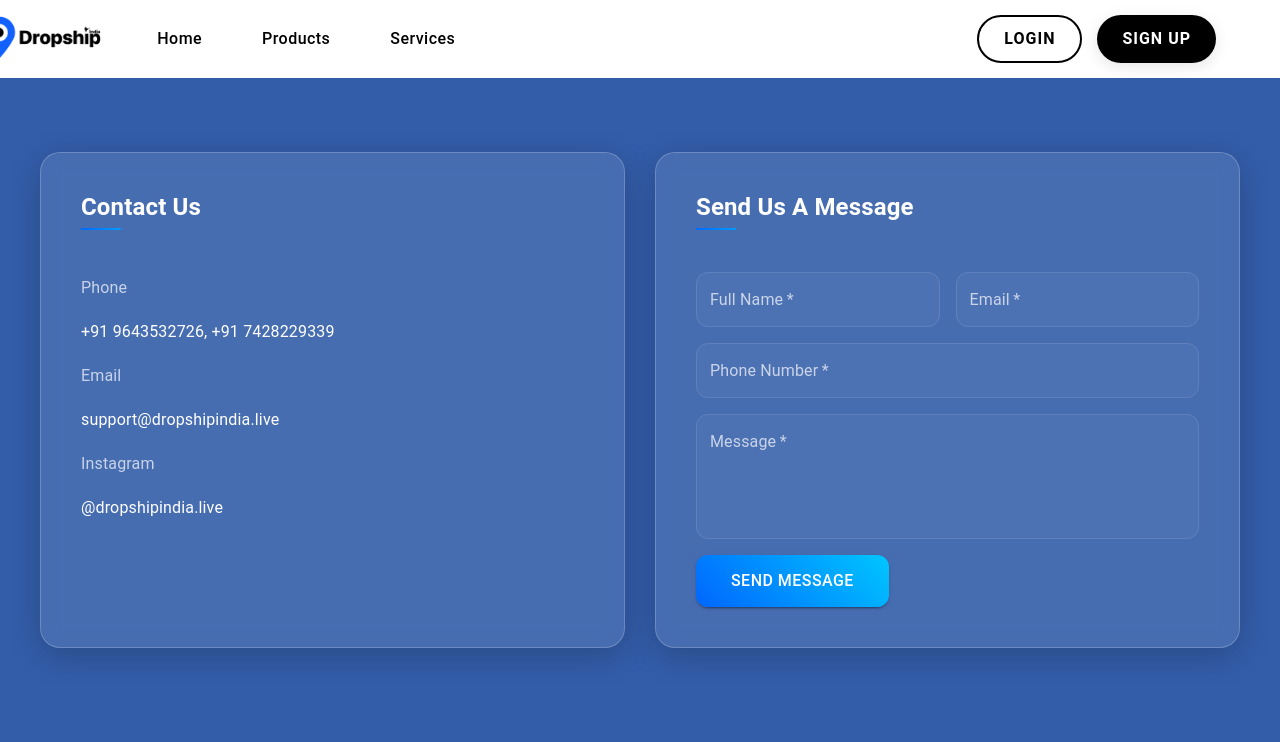
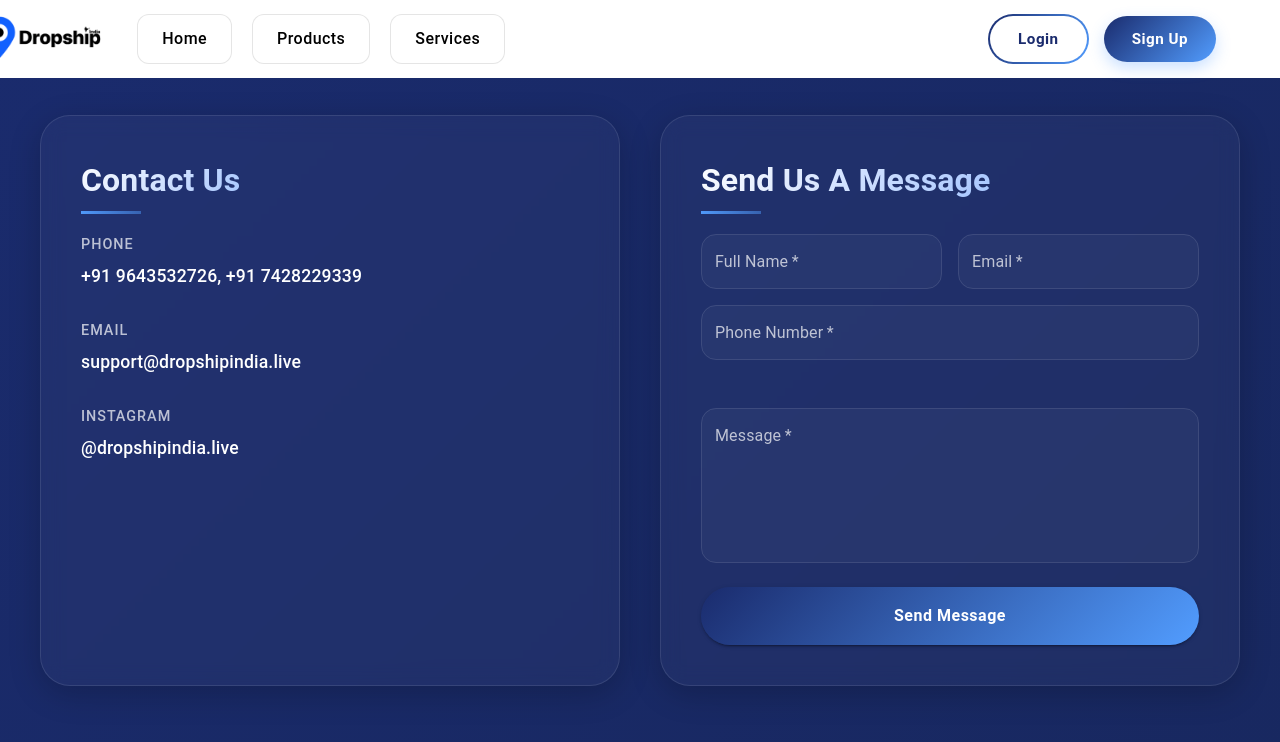
Before and after one commit to prashantcitymall/Dropship-india, a React (Create React App) app: page /contact in a window 1280 px wide. Shown: the top 742 px of the page. Built offline with nearby package versions, Linux system fonts and the light colour scheme.

Commit message:
changes more

```diff
--- a/src/components/AboutAnalytics/AboutAnalytics.js
+++ b/src/components/AboutAnalytics/AboutAnalytics.js
@@ -75,17 +75,20 @@ const ChartContainer = styled.div`
   padding: 12px;
   backdrop-filter: blur(8px);
   border: 1px solid rgba(255, 255, 255, 0.1);
-  height: ${props => props.isMainChart ? '309px' : 'auto'};
+  height: ${props => props.isMainChart ? '309px' : '300px'};
   display: flex;
   flex-direction: column;
 `;
 
 const SmallChartContainer = styled(ChartContainer)`
-  height: 220px;
-  padding: 10px;
+  height: 300px;
+  padding: 20px;
+  display: flex;
+  flex-direction: column;
 
   canvas {
-    max-height: 176px !important;
+    height: 220px !important;
+    width: 100% !important;
   }
 `;
 
@@ -98,7 +101,11 @@ const ChartTitle = styled.h3`
 
 const ChartWrapper = styled.div`
   flex: 1;
+  display: flex;
+  justify-content: center;
+  align-items: center;
   min-height: 0;
+
   canvas {
     max-height: 100% !important;
   }
@@ -107,9 +114,9 @@ const ChartWrapper = styled.div`
 const ChartsGrid = styled.div`
   display: grid;
   grid-template-columns: repeat(3, 1fr);
-  gap: 15px;
+  gap: 20px;
   max-width: 90%;
-  margin: 0 auto;
+  margin: 20px auto;
 
   @media (max-width: 768px) {
     grid-template-columns: 1fr;
@@ -256,12 +263,16 @@ const AboutAnalytics = () => {
 
   const doughnutOptions = {
     responsive: true,
+    maintainAspectRatio: false,
+    cutout: '65%',
     plugins: {
       legend: {
         position: 'right',
+        align: 'center',
         labels: {
           color: 'rgba(255, 255, 255, 0.9)',
           padding: 10,
+          boxWidth: 12,
           font: {
             size: 11
           },
--- a/src/components/Contact/Contact.js
+++ b/src/components/Contact/Contact.js
@@ -1,78 +1,112 @@
 import React, { useState } from 'react';
-import { Box, Grid, TextField, Button, Typography } from '@mui/material';
+import { Box, TextField, Button } from '@mui/material';
 import styled, { keyframes } from 'styled-components';
 
-const gradientAnimation = keyframes`
-  0% {
-    background-position: 0% 50%;
-  }
-  50% {
-    background-position: 100% 50%;
-  }
-  100% {
-    background-position: 0% 50%;
-  }
+const gradientFlow = keyframes`
+  0% { background-position: 0% 50%; }
+  50% { background-position: 100% 50%; }
+  100% { background-position: 0% 50%; }
+`;
+
+const glowAnimation = keyframes`
+  0% { box-shadow: 0 0 5px rgba(82, 157, 255, 0.3), 0 0 10px rgba(82, 157, 255, 0.3); }
+  50% { box-shadow: 0 0 10px rgba(82, 157, 255, 0.5), 0 0 20px rgba(82, 157, 255, 0.5); }
+  100% { box-shadow: 0 0 5px rgba(82, 157, 255, 0.3), 0 0 10px rgba(82, 157, 255, 0.3); }
 `;
 
 const ContactWrapper = styled.section`
   min-height: 100vh;
   padding: 80px 20px;
-  background: #335da9;
+  background: linear-gradient(135deg, #1a2b6d 0%, #182860 100%);
   color: #ffffff;
   display: flex;
   flex-direction: column;
   align-items: center;
   justify-content: center;
+  position: relative;
+  overflow: hidden;
+
+  &::before {
+    content: '';
+    position: absolute;
+    top: 0;
+    left: 0;
+    right: 0;
+    height: 1px;
+    background: linear-gradient(90deg, transparent, rgba(82, 157, 255, 0.3), transparent);
+  }
 `;
 
 const ContactContainer = styled.div`
   width: 100%;
   max-width: 1200px;
-  display: flex;
-  gap: 30px;
+  display: grid;
+  grid-template-columns: 1fr 1fr;
+  gap: 40px;
   margin: 0 auto;
 
   @media (max-width: 768px) {
-    flex-direction: column;
+    grid-template-columns: 1fr;
   }
 `;
 
 const GlassCard = styled.div`
-  background: rgba(255, 255, 255, 0.1);
+  background: rgba(255, 255, 255, 0.03);
   backdrop-filter: blur(10px);
-  border-radius: 20px;
-  border: 1px solid rgba(255, 255, 255, 0.2);
+  border-radius: 30px;
+  border: 1px solid rgba(255, 255, 255, 0.1);
   box-shadow: 0 8px 32px rgba(0, 0, 0, 0.2);
-  transition: all 0.3s ease;
+  transition: all 0.4s cubic-bezier(0.175, 0.885, 0.32, 1.275);
   padding: 40px;
-  flex: 1;
+  position: relative;
+  overflow: hidden;
+
+  &::before {
+    content: '';
+    position: absolute;
+    top: 0;
+    left: -100%;
+    width: 100%;
+    height: 100%;
+    background: linear-gradient(
+      120deg,
+      transparent,
+      rgba(255, 255, 255, 0.1),
+      transparent
+    );
+    transition: 0.8s;
+  }
 
   &:hover {
     transform: translateY(-5px);
-    box-shadow: 0 12px 40px rgba(0, 0, 0, 0.3);
+    border-color: rgba(82, 157, 255, 0.2);
+    animation: ${glowAnimation} 3s infinite;
+
+    &::before {
+      left: 100%;
+    }
   }
 `;
 
-const ContactTitle = styled.h1`
-  font-size: 24px;
-  font-weight: 600;
+const Title = styled.h2`
+  font-size: 2rem;
+  font-weight: 700;
   margin-bottom: 30px;
-  color: #ffffff;
-  white-space: nowrap;
+  background: linear-gradient(135deg, #ffffff 0%, #a5c5ff 100%);
+  -webkit-background-clip: text;
+  -webkit-text-fill-color: transparent;
+  position: relative;
   display: inline-block;
-  font-family: inherit;
-  line-height: 1.2;
-  position: relative;
 
-  &:after {
+  &::after {
     content: '';
     position: absolute;
-    bottom: -8px;
+    bottom: -10px;
     left: 0;
-    width: 40px;
-    height: 2px;
-    background: linear-gradient(90deg, #0066FF, #00C6FF);
-    animation: ${gradientAnimation} 3s ease infinite;
+    width: 60px;
+    height: 3px;
+    background: linear-gradient(90deg, #529dff, transparent);
+    animation: ${gradientFlow} 3s ease infinite;
     background-size: 200% 200%;
   }
 `;
@@ -80,29 +114,42 @@ const ContactTitle = styled.h1`
 const ContactInfo = styled.div`
   display: flex;
   flex-direction: column;
-  gap: 20px;
+  gap: 30px;
 `;
 
-const InfoLabel = styled(Typography)`
+const InfoItem = styled.div`
+  display: flex;
+  flex-direction: column;
+  gap: 8px;
+  transition: all 0.3s ease;
+
+  &:hover {
+    transform: translateX(10px);
+  }
+`;
+
+const InfoLabel = styled.span`
   color: rgba(255, 255, 255, 0.7);
   font-size: 0.9rem;
-  margin-bottom: 4px;
+  font-weight: 500;
+  text-transform: uppercase;
+  letter-spacing: 1px;
 `;
 
-const InfoText = styled(Typography)`
+const InfoText = styled.span`
   color: #ffffff;
-  font-size: 1rem;
-  margin-bottom: 20px;
+  font-size: 1.1rem;
+  font-weight: 500;
 `;
 
 const StyledTextField = styled(TextField)`
-  margin-bottom: 18px;
+  margin-bottom: 20px;
   width: 100%;
 
   .MuiOutlinedInput-root {
     height: ${props => props.multiline ? 'auto' : '55px'};
     background: rgba(255, 255, 255, 0.03);
-    border-radius: 12px;
+    border-radius: 15px;
     transition: all 0.3s ease;
 
     &:hover {
@@ -114,28 +161,33 @@ const StyledTextField = styled(TextField)`
     }
 
     fieldset {
-      border-color: rgba(255, 255, 255, 0.1);
+      border: 1px solid rgba(255, 255, 255, 0.1);
+      transition: all 0.3s ease;
     }
 
     &:hover fieldset {
-      border-color: rgba(255, 255, 255, 0.2);
+      border-color: rgba(82, 157, 255, 0.3);
     }
 
     &.Mui-focused fieldset {
-      border-color: #0066FF;
+      border-color: #529dff;
+      border-width: 2px;
     }
   }
 
   .MuiInputLabel-root {
     color: rgba(255, 255, 255, 0.7);
+    font-size: 1rem;
 
     &.Mui-focused {
-      color: #0066FF;
+      color: #529dff;
     }
   }
 
   input, textarea {
     color: #ffffff;
+    font-size: 1rem;
+    padding: 15px;
 
     &::placeholder {
       color: rgba(255, 255, 255, 0.5);
@@ -145,17 +197,19 @@ const StyledTextField = styled(TextField)`
 
 const SubmitButton = styled(Button)`
   && {
-    background: linear-gradient(45deg, #0066FF, #00C6FF);
+    background: linear-gradient(135deg, #1a2b6d 0%, #529dff 100%);
     color: white;
-    padding: 12px 35px;
+    padding: 15px 40px;
     font-size: 1rem;
-    border-radius: 12px;
-    text-transform: none;
-    transition: all 0.3s ease;
+    border-radius: 30px;
+    text-transform: capitalize;
+    font-weight: 600;
+    letter-spacing: 0.5px;
+    transition: all 0.4s cubic-bezier(0.175, 0.885, 0.32, 1.275);
     position: relative;
     overflow: hidden;
 
-    &:before {
+    &::before {
       content: '';
       position: absolute;
       top: 0;
@@ -165,44 +219,25 @@ const SubmitButton = styled(Button)`
       background: linear-gradient(
         120deg,
         transparent,
-        rgba(255, 255, 255, 0.2),
+        rgba(255, 255, 255, 0.6),
         transparent
       );
-      transition: all 0.5s ease;
+      transition: 0.6s;
     }
 
     &:hover {
-      transform: translateY(-2px);
-      box-shadow: 0 5px 15px rgba(0, 102, 255, 0.3);
+      transform: translateY(-3px);
+      background: linear-gradient(135deg, #529dff 0%, #1a2b6d 100%);
+      animation: ${glowAnimation} 2s infinite;
 
-      &:before {
+      &::before {
         left: 100%;
       }
     }
+
+    &:active {
+      transform: translateY(-1px);
     }
-`;
-
-const FormTitle = styled.h2`
-  font-size: 24px;
-  font-weight: 600;
-  margin-bottom: 26px;
-  color: #ffffff;
-  white-space: nowrap;
-  display: inline-block;
-  font-family: inherit;
-  line-height: 1.2;
-  position: relative;
-
-  &:after {
-    content: '';
-    position: absolute;
-    bottom: -8px;
-    left: 0;
-    width: 40px;
-    height: 2px;
-    background: linear-gradient(90deg, #0066FF, #00C6FF);
-    animation: ${gradientAnimation} 3s ease infinite;
-    background-size: 200% 200%;
   }
 `;
 
@@ -210,19 +245,20 @@ const Contact = () => {
   const [formData, setFormData] = useState({
     fullName: '',
     email: '',
-    phone: '',
-    message: '',
+    phoneNumber: '',
+    message: ''
   });
 
   const handleChange = (e) => {
     setFormData({
       ...formData,
-      [e.target.name]: e.target.value,
+      [e.target.name]: e.target.value
     });
   };
 
   const handleSubmit = (e) => {
     e.preventDefault();
+    // Handle form submission
     console.log(formData);
   };
 
@@ -230,91 +266,70 @@ const Contact = () => {
     <ContactWrapper>
       <ContactContainer>
         <GlassCard>
-          <Box mb={3}>
-            <ContactTitle>Contact Us</ContactTitle>
-          </Box>
+          <Title>Contact Us</Title>
           <ContactInfo>
+            <InfoItem>
               <InfoLabel>Phone</InfoLabel>
-            <InfoText>
-              <a href="tel:+919643532726">+91 9643532726</a>,{' '}
-              <a href="tel:+917428229339">+91 7428229339</a>
-            </InfoText>
-
+              <InfoText>+91 9643532726, +91 7428229339</InfoText>
+            </InfoItem>
+            <InfoItem>
               <InfoLabel>Email</InfoLabel>
-            <InfoText>
-              <a href="mailto:support@dropshipindia.live">
-                support@dropshipindia.live
-              </a>
-            </InfoText>
-
+              <InfoText>support@dropshipindia.live</InfoText>
+            </InfoItem>
+            <InfoItem>
               <InfoLabel>Instagram</InfoLabel>
-            <InfoText>
-              <a href="https://instagram.com/dropshipindia.live" target="_blank" rel="noopener noreferrer">
-                @dropshipindia.live
-              </a>
-            </InfoText>
+              <InfoText>@dropshipindia.live</InfoText>
+            </InfoItem>
           </ContactInfo>
         </GlassCard>
 
         <GlassCard>
-          <Box mb={3}>
-            <FormTitle>Send Us A Message</FormTitle>
-          </Box>
+          <Title>Send Us A Message</Title>
           <form onSubmit={handleSubmit}>
-            <Grid container spacing={2}>
-              <Grid item xs={12} sm={6}>
+            <Box sx={{ display: 'grid', gridTemplateColumns: '1fr 1fr', gap: 2, mb: 2 }}>
               <StyledTextField
+                name="fullName"
                 label="Full Name"
-                  name="fullName"
+                variant="outlined"
                 value={formData.fullName}
                 onChange={handleChange}
-                  variant="outlined"
-                  fullWidth
                 required
               />
-              </Grid>
-              <Grid item xs={12} sm={6}>
               <StyledTextField
+                name="email"
                 label="Email"
-                  name="email"
-                  type="email"
+                variant="outlined"
                 value={formData.email}
                 onChange={handleChange}
-                  variant="outlined"
-                  fullWidth
                 required
               />
-              </Grid>
-              <Grid item xs={12}>
+            </Box>
             <StyledTextField
+              name="phoneNumber"
               label="Phone Number"
-                  name="phone"
-                  value={formData.phone}
+              variant="outlined"
+              value={formData.phoneNumber}
               onChange={handleChange}
-                  variant="outlined"
+              required
               fullWidth
-                  required
+              sx={{ mb: 3 }}
             />
-              </Grid>
-              <Grid item xs={12}>
+            <Box sx={{ mb: 3 }} />
             <StyledTextField
+              name="message"
               label="Message"
-                  name="message"
-                  value={formData.message}
-                  onChange={handleChange}
               variant="outlined"
               multiline
               rows={4}
+              value={formData.message}
+              onChange={handleChange}
+              required
               fullWidth
-                  required
+              sx={{ mb: 3 }}
             />
-              </Grid>
-              <Grid item xs={12}>
-                <SubmitButton type="submit" variant="contained">
-                  SEND MESSAGE
+            <SubmitButton type="submit" variant="contained" fullWidth>
+              Send Message
             </SubmitButton>
-              </Grid>
-            </Grid>
           </form>
         </GlassCard>
       </ContactContainer>
--- a/src/components/Navbar/Navbar.js
+++ b/src/components/Navbar/Navbar.js
@@ -1,7 +1,30 @@
 import React from 'react';
 import { AppBar, Toolbar, Button, Container } from '@mui/material';
 import { Link } from 'react-router-dom';
-import styled from 'styled-components';
+import styled, { keyframes } from 'styled-components';
+
+const glowAnimation = keyframes`
+  0% { box-shadow: 0 0 5px rgba(0, 0, 0, 0.1), 0 0 10px rgba(0, 0, 0, 0.1); }
+  50% { box-shadow: 0 0 10px rgba(0, 0, 0, 0.2), 0 0 20px rgba(0, 0, 0, 0.2); }
+  100% { box-shadow: 0 0 5px rgba(0, 0, 0, 0.1), 0 0 10px rgba(0, 0, 0, 0.1); }
+`;
+
+const slideAnimation = keyframes`
+  0% { transform: scaleX(0); }
+  100% { transform: scaleX(1); }
+`;
+
+const neonGlow = keyframes`
+  0% { box-shadow: 0 0 5px rgba(82, 157, 255, 0.3), 0 0 10px rgba(82, 157, 255, 0.3), 0 0 15px rgba(82, 157, 255, 0.3); }
+  50% { box-shadow: 0 0 10px rgba(82, 157, 255, 0.5), 0 0 20px rgba(82, 157, 255, 0.5), 0 0 25px rgba(82, 157, 255, 0.5); }
+  100% { box-shadow: 0 0 5px rgba(82, 157, 255, 0.3), 0 0 10px rgba(82, 157, 255, 0.3), 0 0 15px rgba(82, 157, 255, 0.3); }
+`;
+
+const borderAnimation = keyframes`
+  0% { background-position: 0% 50%; }
+  50% { background-position: 100% 50%; }
+  100% { background-position: 0% 50%; }
+`;
 
 const HeaderWrapper = styled.header`
   width: 100%;
@@ -42,49 +65,112 @@ const StyledButton = styled(Button)`
     color: black;
     text-transform: none;
     font-size: 1rem;
-    padding: 8px 20px;
+    padding: 10px 24px;
     border-radius: 12px;
     transition: all 0.3s ease;
     position: relative;
     overflow: hidden;
-    background: transparent;
-    font-weight: 500;
+    background: rgba(255, 255, 255, 0.1);
+    backdrop-filter: blur(10px);
+    border: 1px solid rgba(0, 0, 0, 0.1);
+
+    &::before {
+      content: '';
+      position: absolute;
+      bottom: 0;
+      left: 0;
+      width: 100%;
+      height: 2px;
+      background: linear-gradient(90deg, transparent, rgba(0, 0, 0, 0.2), transparent);
+      transform: scaleX(0);
+      transform-origin: left;
+      transition: transform 0.3s ease;
+    }
+
+    &::after {
+      content: '';
+      position: absolute;
+      top: 0;
+      left: -100%;
+      width: 100%;
+      height: 100%;
+      background: linear-gradient(
+        90deg,
+        transparent,
+        rgba(255, 255, 255, 0.2),
+        transparent
+      );
+      transition: 0.5s;
+    }
 
     &:hover {
       color: black;
       transform: translateY(-2px);
       background: rgba(0, 0, 0, 0.05);
+      animation: ${glowAnimation} 2s infinite;
+
+      &::before {
+        transform: scaleX(1);
+        animation: ${slideAnimation} 0.3s ease forwards;
+      }
+
+      &::after {
+        left: 100%;
+      }
     }
 
     &:active {
-      transform: translateY(0);
+      transform: translateY(1px);
     }
   }
 `;
 
 const AuthButton = styled(Button)`
   && {
-    background: transparent;
-    color: black;
-    border: 2px solid black;
-    padding: 8px 25px;
-    border-radius: 25px;
+    background: rgba(255, 255, 255, 0.1);
+    color: #1a2b6d;
+    padding: 10px 28px;
+    border-radius: 30px;
     font-weight: 600;
-    font-size: 1rem;
+    font-size: 0.95rem;
     cursor: pointer;
-    transition: all 0.3s ease;
-    text-transform: uppercase;
-    letter-spacing: 1px;
+    transition: all 0.4s cubic-bezier(0.175, 0.885, 0.32, 1.275);
+    text-transform: capitalize;
+    letter-spacing: 0.5px;
+    position: relative;
+    overflow: hidden;
+    backdrop-filter: blur(10px);
+    border: 2px solid transparent;
+    background-image: linear-gradient(white, white),
+                     linear-gradient(120deg, #1a2b6d, #529dff, #1a2b6d);
+    background-origin: border-box;
+    background-clip: padding-box, border-box;
+    background-size: 200% 200%;
+
+    &::before {
+      content: '';
+      position: absolute;
+      top: 0;
+      left: 0;
+      width: 100%;
+      height: 100%;
+      background: linear-gradient(120deg, transparent, rgba(255, 255, 255, 0.6), transparent);
+      transform: translateX(-100%);
+      transition: 0.6s;
+    }
 
     &:hover {
-      transform: translateY(-2px);
-      color: black;
-      border-color: black;
-      background: rgba(0, 0, 0, 0.05);
+      transform: translateY(-3px);
+      color: #1a2b6d;
+      animation: ${borderAnimation} 3s ease infinite;
+
+      &::before {
+        transform: translateX(100%);
+      }
     }
 
     &:active {
-      transform: translateY(0);
+      transform: translateY(-1px);
     }
 
     @media screen and (max-width: 768px) {
@@ -95,27 +181,46 @@ const AuthButton = styled(Button)`
 
 const SignUpButton = styled(Button)`
   && {
-    background: black;
+    background: linear-gradient(135deg, #1a2b6d 0%, #529dff 100%);
     color: white;
     border: none;
-    padding: 10px 25px;
-    border-radius: 25px;
+    padding: 10px 28px;
+    border-radius: 30px;
     font-weight: 600;
-    font-size: 1rem;
+    font-size: 0.95rem;
     cursor: pointer;
-    transition: all 0.3s ease;
-    text-transform: uppercase;
-    letter-spacing: 1px;
-    box-shadow: 0 4px 15px rgba(0, 0, 0, 0.1);
+    transition: all 0.4s cubic-bezier(0.175, 0.885, 0.32, 1.275);
+    text-transform: capitalize;
+    letter-spacing: 0.5px;
+    position: relative;
+    overflow: hidden;
+    backdrop-filter: blur(10px);
+    box-shadow: 0 6px 15px rgba(82, 157, 255, 0.3);
+
+    &::before {
+      content: '';
+      position: absolute;
+      top: 0;
+      left: 0;
+      width: 100%;
+      height: 100%;
+      background: linear-gradient(120deg, transparent, rgba(255, 255, 255, 0.6), transparent);
+      transform: translateX(-100%);
+      transition: 0.6s;
+    }
 
     &:hover {
-      transform: translateY(-2px);
-      background: #333333;
-      box-shadow: 0 6px 20px rgba(0, 0, 0, 0.2);
+      transform: translateY(-3px);
+      animation: ${neonGlow} 2s infinite;
+      background: linear-gradient(135deg, #529dff 0%, #1a2b6d 100%);
+
+      &::before {
+        transform: translateX(100%);
+      }
     }
 
     &:active {
-      transform: translateY(0);
+      transform: translateY(-1px);
     }
 
     @media screen and (max-width: 768px) {
```
Also changed, not shown: src/components/Capabilities/Capabilities.css (+134 -74 lines), src/components/Capabilities/Capabilities.js (+19 -8 lines). Lines whose indentation alone changed are shown as unchanged.
